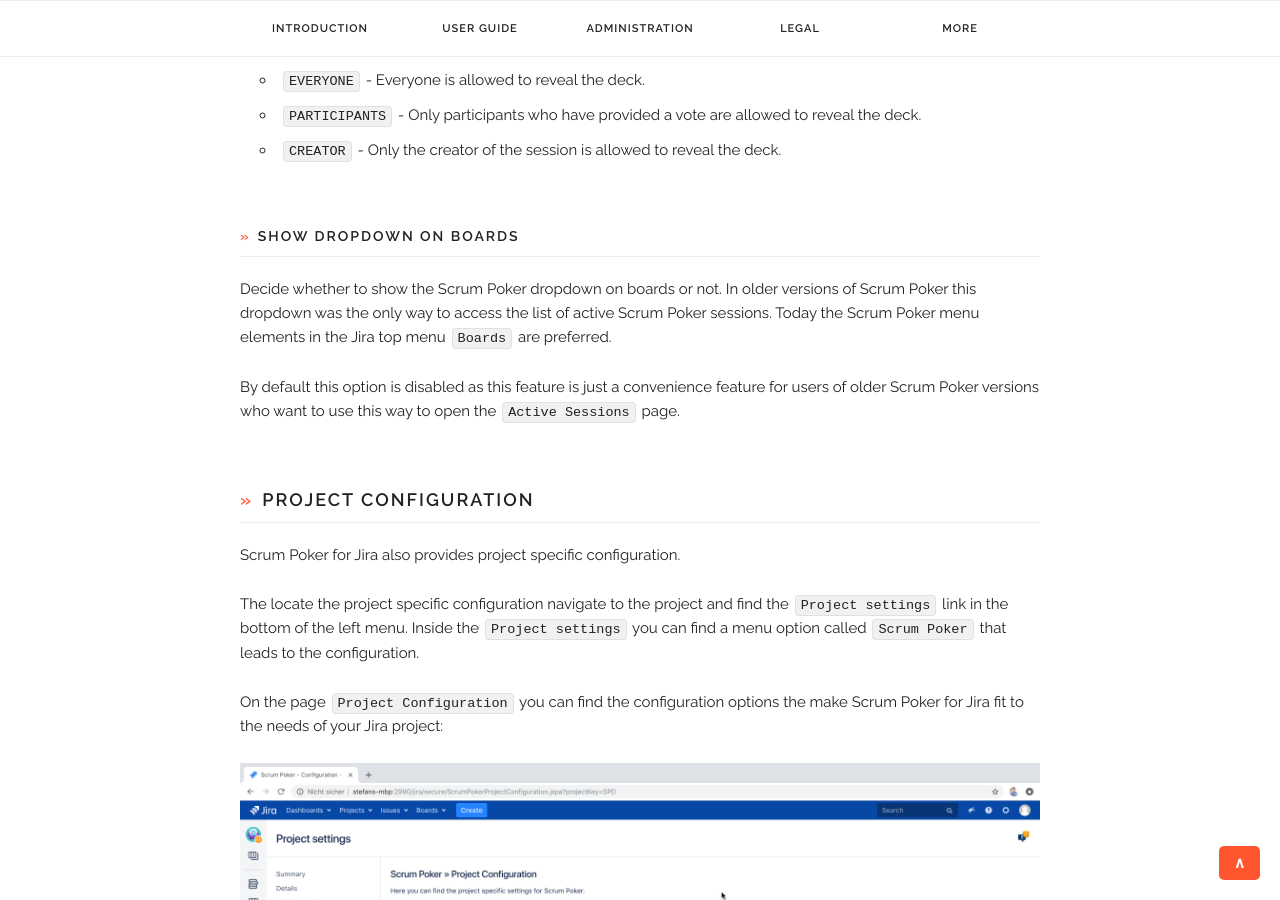
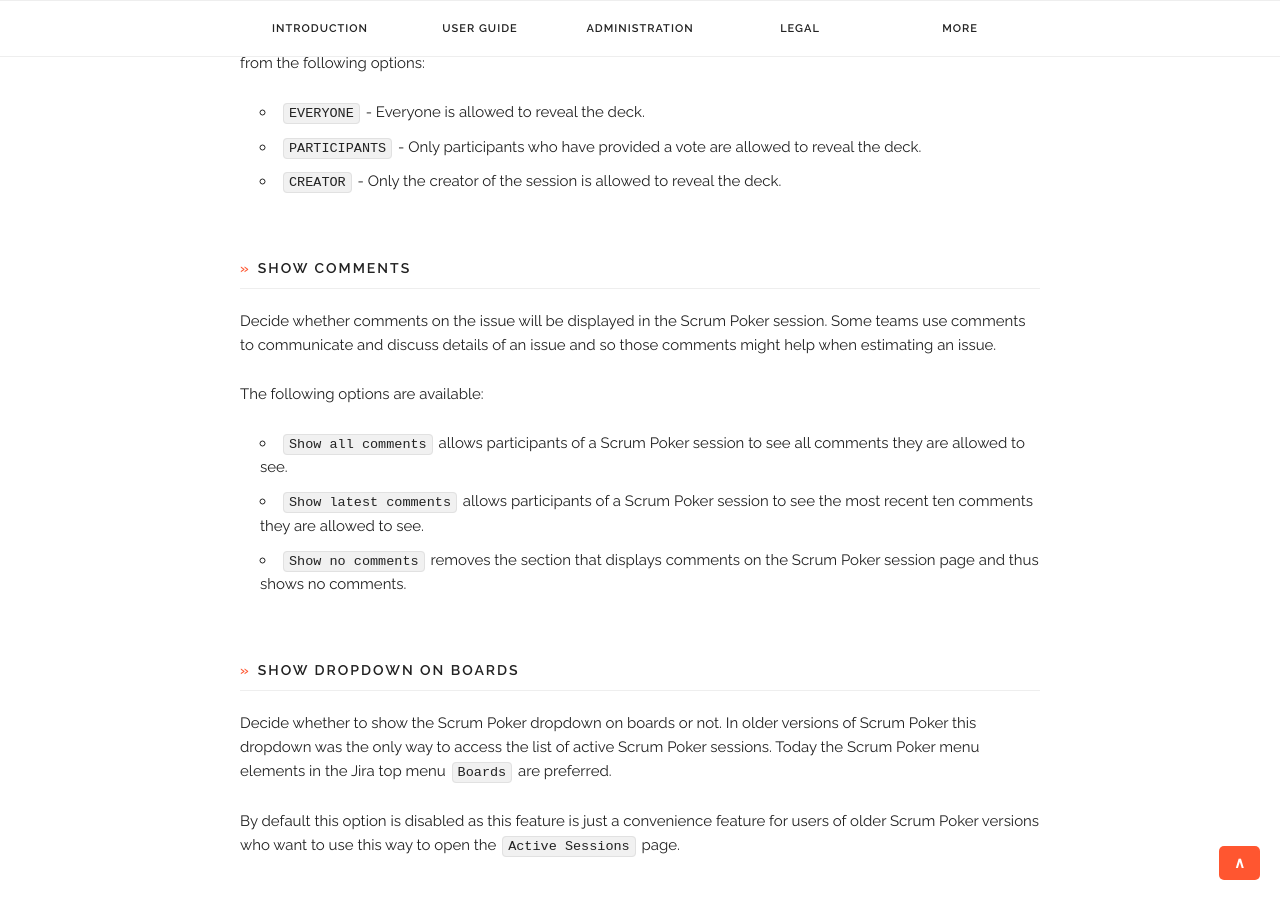
Before and after one commit to codescape/jira-scrum-poker, a Jekyll site: the page built from docs/scrum-poker-configuration.md, in a window 1280 px wide and 900 px high, scrolled down 3305 px. Built offline with Jekyll 4.4.1, drawn with Linux system fonts in a browser that asks for light colours; nearby versions of some CDN libraries.

Commit message:
docs: create online documentation for configuration options

```diff
--- a/docs/scrum-poker-configuration.md
+++ b/docs/scrum-poker-configuration.md
@@ -61,6 +61,17 @@
 * `PARTICIPANTS` - Only participants who have provided a vote are allowed to reveal the deck.
 * `CREATOR` - Only the creator of the session is allowed to reveal the deck.
 
+#### Show Comments
+
+Decide whether comments on the issue will be displayed in the Scrum Poker session.
+Some teams use comments to communicate and discuss details of an issue and so those comments might help when estimating an issue.
+
+The following options are available:
+
+* `Show all comments` allows participants of a Scrum Poker session to see all comments they are allowed to see.
+* `Show latest comments` allows participants of a Scrum Poker session to see the most recent ten comments they are allowed to see.
+* `Show no comments` removes the section that displays comments on the Scrum Poker session page and thus shows no comments.
+
 #### Show Dropdown on Boards
 
 Decide whether to show the Scrum Poker dropdown on boards or not.
```
Also changed, not shown: docs/changelog.md.
